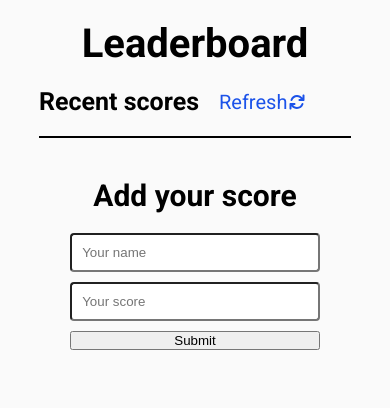
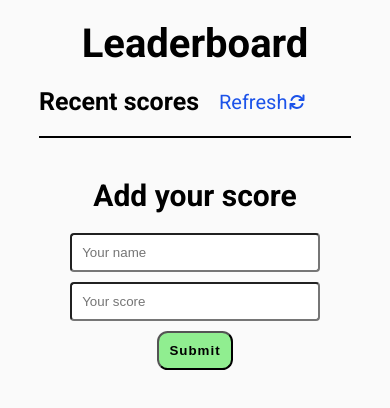
Before and after one commit to itsmraga-hub/Leaderboard, a website with bundled scripts: page src/index.html in a window 390 px wide. Built offline with nearby package versions, Linux system fonts and the light colour scheme; no server answers.

Commit message:
Finished on styling for both mobile and desktop designs

```diff
--- a/src/styles.css
+++ b/src/styles.css
@@ -101,7 +101,7 @@ body {
   border-radius: 4px;
 }
 
-/* .score-form .btn {
+.score-form .btn {
   width: max-content;
   padding: 0.75em;
   letter-spacing: 1px;
@@ -110,7 +110,7 @@ body {
   cursor: pointer;
   background-color: lightgreen;
   border-radius: 0.8em;
-} */
+}
 
 
 @media (min-width: 768px) {
```
